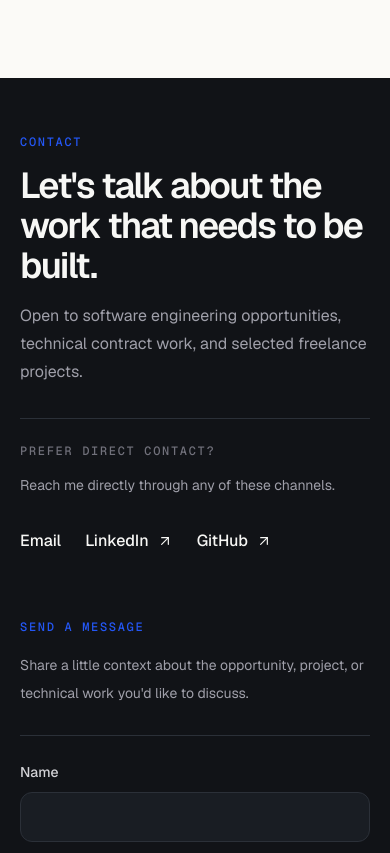
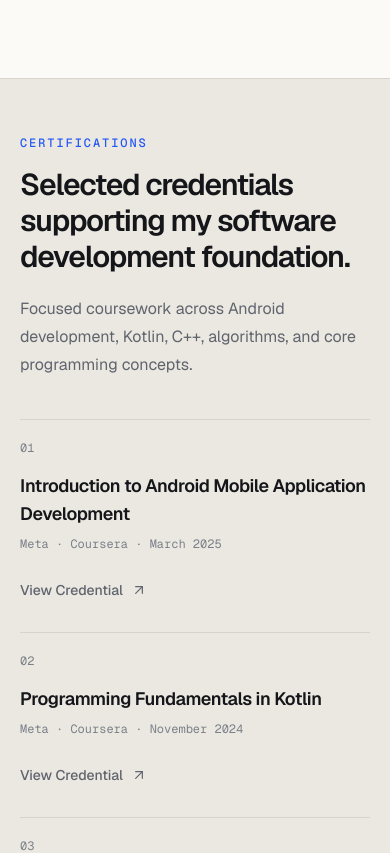
Before and after one commit to shahilkhan001/My-Portfolio, a Next.js app: page / in a window 390 px wide. Shown: the part 8440-9293 px from the top of the page. Built offline with nearby package versions, Linux system fonts and the light colour scheme.

Commit message:
feat: add verified certifications section

```diff
--- a/src/app/page.tsx
+++ b/src/app/page.tsx
@@ -2,6 +2,7 @@ import { HomeStructuredData } from "@/components/seo/home-structured-data";
 import type { Metadata } from "next";
 import { AboutSection } from "@/components/sections/about";
 import { CapabilitiesSection } from "@/components/sections/capabilities";
+import { CertificationsSection } from "@/components/sections/certifications";
 import { ContactSection } from "@/components/sections/contact";
 import { ExperienceSection } from "@/components/sections/experience";
 import { Hero } from "@/components/sections/hero";
@@ -24,6 +25,7 @@ export default function Home() {
       <CapabilitiesSection />
       <ServicesSection />
       <AboutSection />
+      <CertificationsSection />
       <ContactSection />
     </main>
   );
--- a/src/components/layout/mobile-nav.tsx
+++ b/src/components/layout/mobile-nav.tsx
@@ -10,6 +10,7 @@ const navigation = [
   { label: "Capabilities", href: "/#capabilities" },
   { label: "Services", href: "/#services" },
   { label: "About", href: "/#about" },
+  { label: "Certifications", href: "/#certifications" },
 ];
 
 export function MobileNav() {
--- a/src/components/layout/site-header.tsx
+++ b/src/components/layout/site-header.tsx
@@ -9,6 +9,7 @@ const navigation = [
   { label: "Capabilities", href: "/#capabilities" },
   { label: "Services", href: "/#services" },
   { label: "About", href: "/#about" },
+  { label: "Certifications", href: "/#certifications" },
 ];
 
 export function SiteHeader() {
--- /dev/null
+++ b/src/components/sections/certifications.tsx
@@ -0,0 +1,68 @@
+import { ArrowUpRight } from "lucide-react";
+import { Section } from "@/components/ui/section";
+import { certifications } from "@/content/certifications";
+
+export function CertificationsSection() {
+  return (
+    <Section
+      id="certifications"
+      tone="muted"
+      spacing="compact"
+      className="scroll-mt-[4.5rem] border-t border-border"
+    >
+      <div className="grid gap-10 lg:grid-cols-12 lg:gap-16">
+        <div className="lg:col-span-4">
+          <p className="font-mono text-xs font-medium uppercase tracking-[0.16em] text-accent">
+            Certifications
+          </p>
+
+          <h2 className="mt-4 max-w-md text-3xl font-semibold tracking-[-0.04em] text-ink sm:text-4xl">
+            Selected credentials supporting my software development foundation.
+          </h2>
+
+          <p className="mt-5 max-w-md text-base leading-7 text-ink-muted">
+            Focused coursework across Android development, Kotlin, C++,
+            algorithms, and core programming concepts.
+          </p>
+        </div>
+
+        <div className="divide-y divide-border border-y border-border lg:col-span-8">
+          {certifications.map((certification, index) => (
+            <article
+              key={certification.title}
+              className="grid gap-4 py-5 sm:grid-cols-[2.5rem_1fr_auto] sm:items-center sm:gap-6 lg:py-6"
+            >
+              <span className="font-mono text-xs text-ink-subtle">
+                {String(index + 1).padStart(2, "0")}
+              </span>
+
+              <div>
+                <h3 className="text-lg font-semibold tracking-[-0.025em] text-ink sm:text-xl">
+                  {certification.title}
+                </h3>
+
+                <p className="mt-2 font-mono text-xs text-ink-subtle">
+                  {certification.issuer} · {certification.date}
+                </p>
+              </div>
+
+              <a
+                href={certification.credentialUrl}
+                target="_blank"
+                rel="noreferrer"
+                className="group inline-flex min-h-11 items-center gap-2 text-sm font-medium text-ink-muted transition-colors duration-200 hover:text-accent sm:justify-self-end"
+              >
+                View Credential
+                <ArrowUpRight
+                  aria-hidden="true"
+                  className="size-4"
+                  strokeWidth={1.8}
+                />
+              </a>
+            </article>
+          ))}
+        </div>
+      </div>
+    </Section>
+  );
+}
--- /dev/null
+++ b/src/content/certifications.ts
@@ -0,0 +1,32 @@
+import type { Certification } from "@/content/types";
+
+export const certifications = [
+  {
+    title: "Introduction to Android Mobile Application Development",
+    issuer: "Meta · Coursera",
+    date: "March 2025",
+    credentialUrl:
+      "https://coursera.org/share/ad4892e48fbb8dc33daea6189d586423",
+  },
+  {
+    title: "Programming Fundamentals in Kotlin",
+    issuer: "Meta · Coursera",
+    date: "November 2024",
+    credentialUrl:
+      "https://coursera.org/share/f2fd24b7f296ed29213c4a94c7b12054",
+  },
+  {
+    title: "Programming in C++: A Hands-on Introduction Specialization",
+    issuer: "Codio · Coursera",
+    date: "November 2023",
+    credentialUrl:
+      "https://coursera.org/share/e37a8b2211820ca31c5e7f1c11a9f6a3",
+  },
+  {
+    title: "Mastering Data Structure and Algorithm",
+    issuer: "Udemy",
+    date: "November 2023",
+    credentialUrl:
+      "https://www.udemy.com/certificate/UC-edabe3d1-ac0c-4727-a2ef-a14ff844b86d/",
+  },
+] as const satisfies readonly Certification[];
```
Also changed, not shown: src/content/types.ts (+7 -0 lines).
